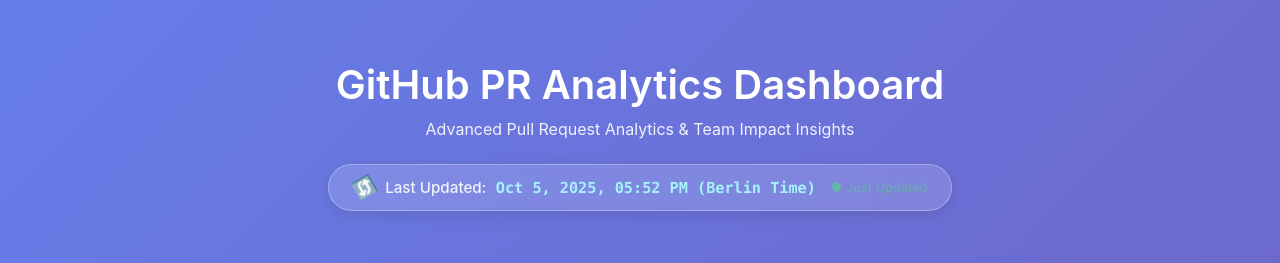
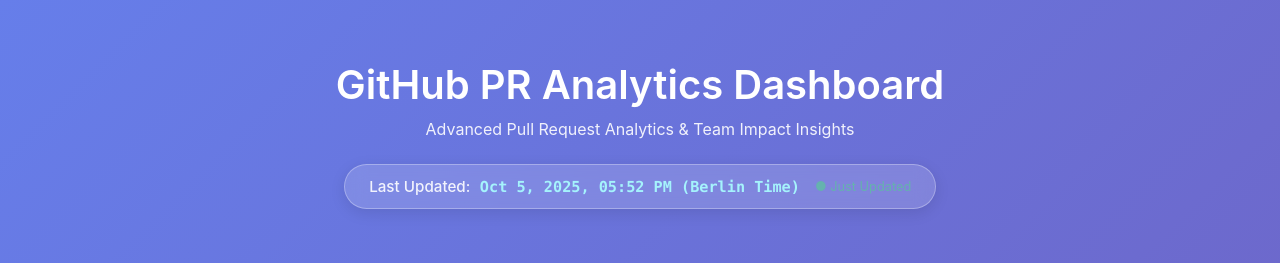
Before and after one commit to aviv-fathallahelmasri/github-pr-analytics, a plain HTML site: page dashboard/index.html in a window 1280 px wide. Shown: the top 263 px of the page. Drawn offline with nearby package versions, Linux system fonts and the light colour scheme.

Commit message:
test:updating last update section

```diff
--- a/dashboard/index.html
+++ b/dashboard/index.html
@@ -16,7 +16,7 @@
             <!-- Last Update Section -->
             <div class="last-update-container">
                 <div class="update-badge">
-                    <span class="update-icon">🔄</span>
+                    <!--<span class="update-icon">🔄</span> -->
                     <span class="update-label">Last Updated:</span>
                     <span class="update-time" id="lastUpdateTime">Loading...</span>
                     <span class="update-status" id="updateStatus">● Live</span>
```
